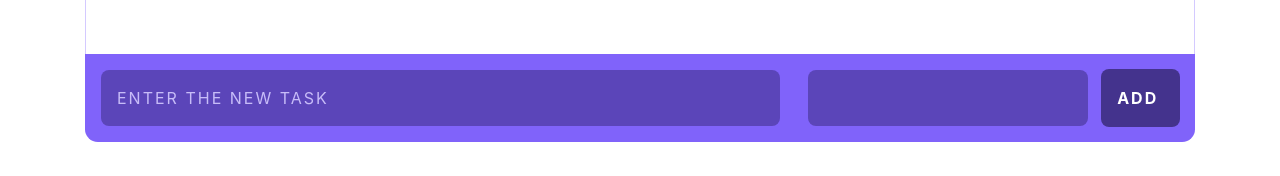
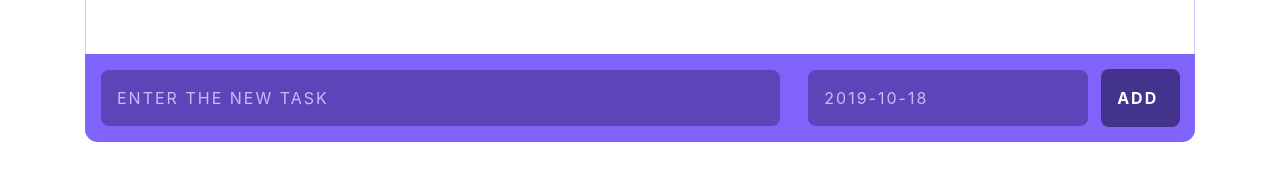
Before and after one commit to Fatemeh-Pakpour/old-todo-list, a React (Create React App) app in the folder my-project/: page / in a window 1280 px wide. Shown: the part 383-559 px from the top of the page. Built offline with nearby package versions, Linux system fonts and the light colour scheme.

Commit message:
edited datepicker component

```diff
--- a/my-project/src/components/NewTask.js
+++ b/my-project/src/components/NewTask.js
@@ -15,16 +15,12 @@ class NewTask extends Component {
     this.setState({ changedDate: date });
   };
   render() {
-    console.log(this.state);
-    const { date } = this.props;
     return (
       <Consumer>
         {context => {
           const handleSubmit = event => {
             event.preventDefault();
-
             const title = event.target.title.value.trim();
-
             if (!title.length) {
               alert("Please Enter Your Task to the List");
             } else {
@@ -42,16 +38,17 @@ class NewTask extends Component {
               />
               <DatePicker
                 className="date-picker"
-                selected={date}
+                selected={this.state.changedDate}
                 onChange={date => {
                   console.log(date);
                   this.handleChange(date);
                 }}
                 name="date"
-                dateFormat="YYYY-MM-DD"
-                // placeholderText= "YYY-MM-DD"
+                dateFormat="yyyy-MM-dd"
+                placeholder= "YYYY-MM-DD"
+                minDate = {new Date()}
               />
-              <input type="submit" value="Add " />
+              <input className = "add-btn" type="submit" value="Add " />
             </form>
           );
         }}
--- a/my-project/src/index.css
+++ b/my-project/src/index.css
@@ -185,13 +185,8 @@ input[type="checkbox"].styled:checked + label {
   width: 10%;
   border: none;
 }
-/* /////////?/???????????????????????/// I would like to add a calender icon inside */
-.date-picker::before {
-  font-size: 900;
-  font-family: "Font Awesome 5 Free";
-  content: "f784";
-  display: inline-block;
-}
+
+
 
 /*************************
 Media Queries
```
